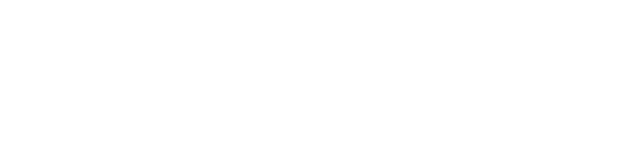
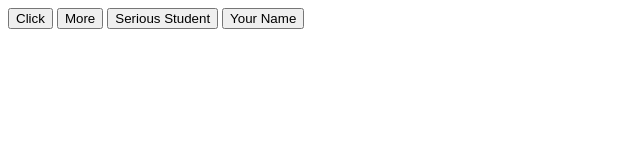
Before and after one commit to Taiyob/inspect-application, a plain HTML site: page index.html in a window 1280 px wide. Shown: the whole page, without its empty margins (0-640 px from the left). Drawn offline with Linux system fonts and the light colour scheme.

```diff
--- a/index.html
+++ b/index.html
@@ -6,6 +6,10 @@
     <title>Prompt Engineering</title>
 </head>
 <body>
-
+    <button onclick="alert('are you reaady!!!')">Click</button>
+    <button onclick="alertFunction()">More</button>
+    <button onclick="seriousStudent()">Serious Student</button>
+    <button onclick="getName()">Your Name</button>
+    <script src="./js/prompt.js"></script>
 </body>
 </html>
--- /dev/null
+++ b/js/prompt.js
@@ -0,0 +1,15 @@
+const alertFunction = () => {
+    alert('Be attentive please!');
+}
+const seriousStudent = () =>{
+    const serious = confirm('Are you spending time with coding?');
+    if(serious === true){
+        alert('Well Done!');
+    }else{
+        console.log('Its sad to us...');
+    }
+}
+const getName = ()=> {
+    const name = prompt('What is your name?');
+    console.log(name);
+}
```
Also changed, not shown: 1 other file.
